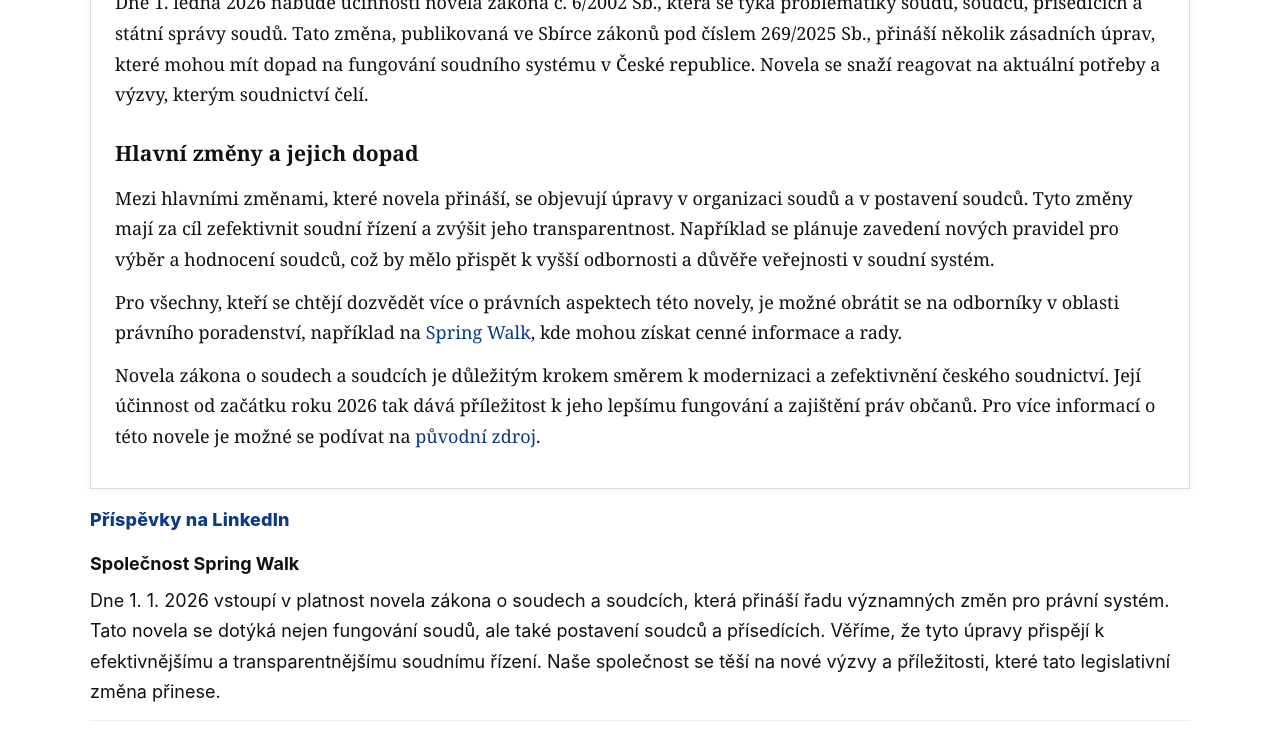
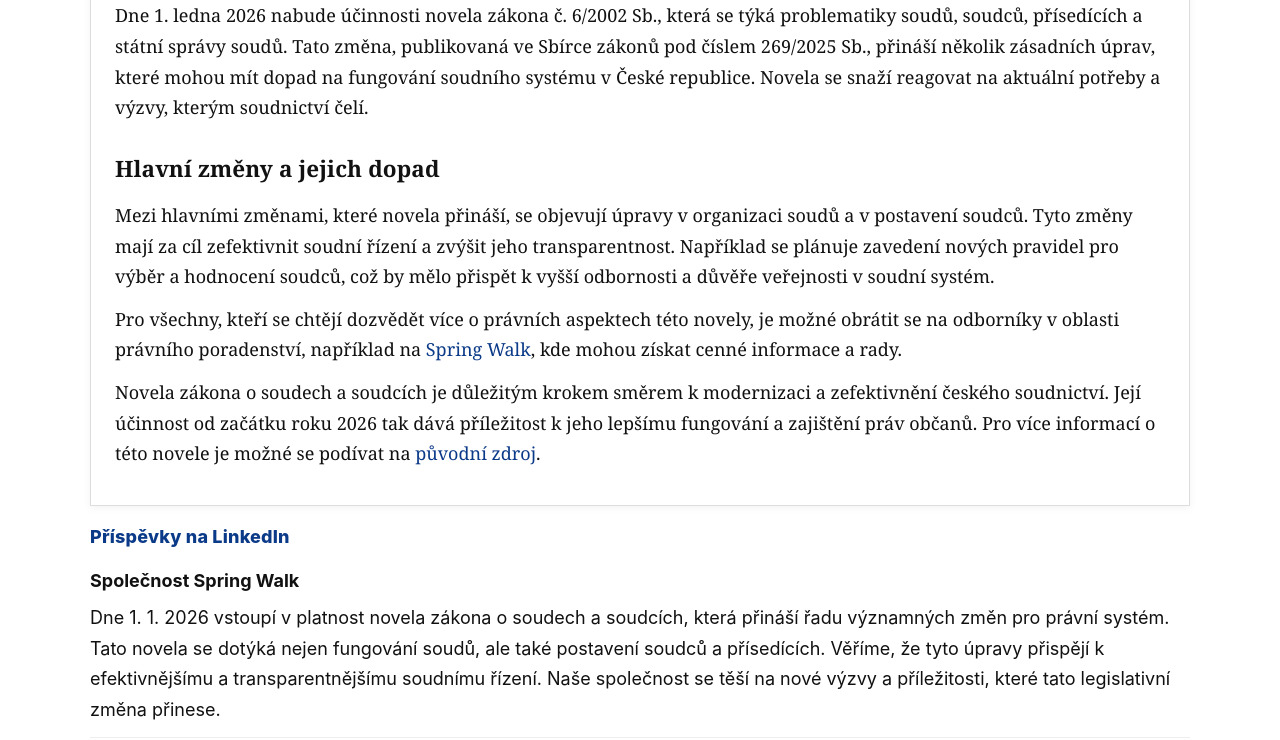
Before and after one commit to mikkipedia/pravni-novinky-ai, a plain HTML site: page posts/post_novela-zakona-o-soudech-a-soudcich.html in a window 1280 px wide. Shown: the part 257-997 px from the top of the page. Drawn offline with Linux system fonts and the light colour scheme.

Commit message:
Update style.css

```diff
--- a/assets/style.css
+++ b/assets/style.css
@@ -91,7 +91,9 @@ h2 { font-size: 18px; margin: 16px 0 6px; }
   letter-spacing: 0.1px;
   margin-top: 1.2em;
   margin-bottom: 0.4em;
+  font-size: 1.25rem; /* stejná velikost pro všechny */
 }
+
 
 /* LinkedIn blocks */
 .li-post { margin: 14px 0 18px; padding-bottom: 12px; border-bottom: 1px solid #eee; }
```
